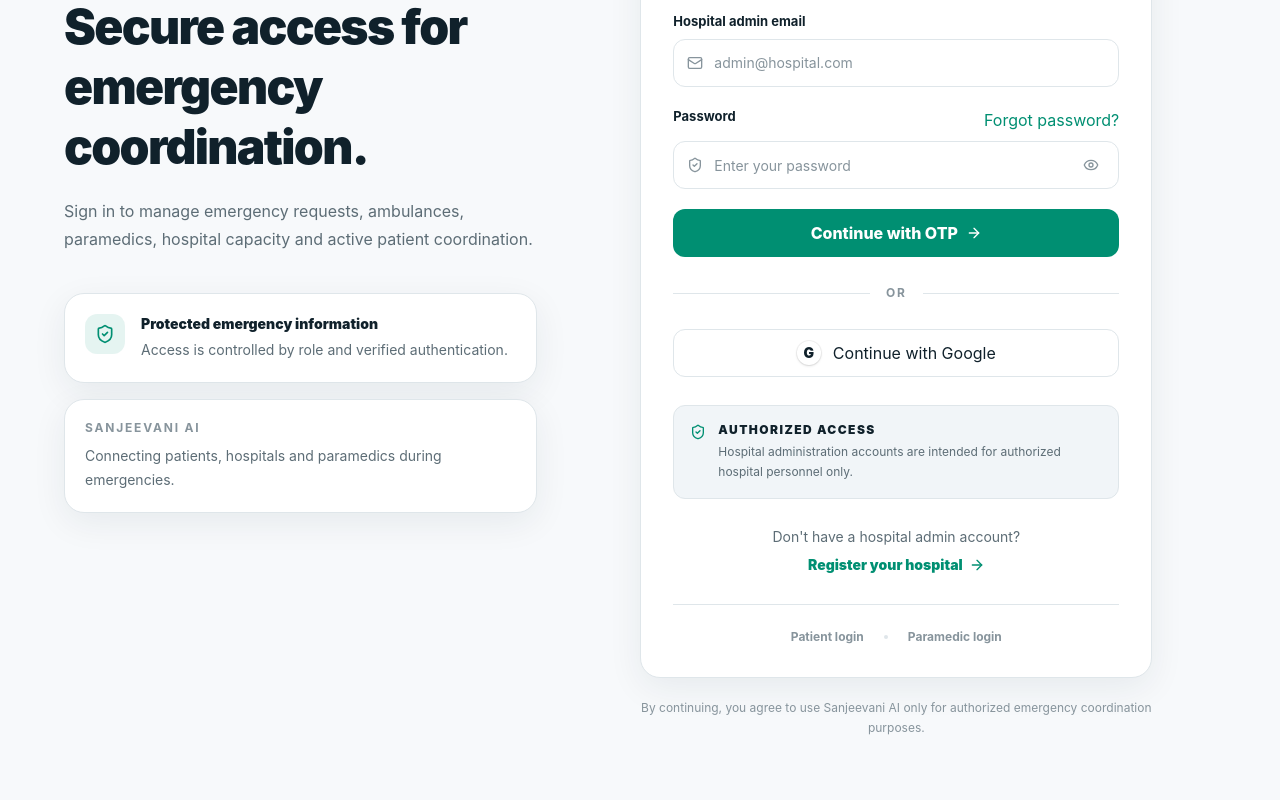
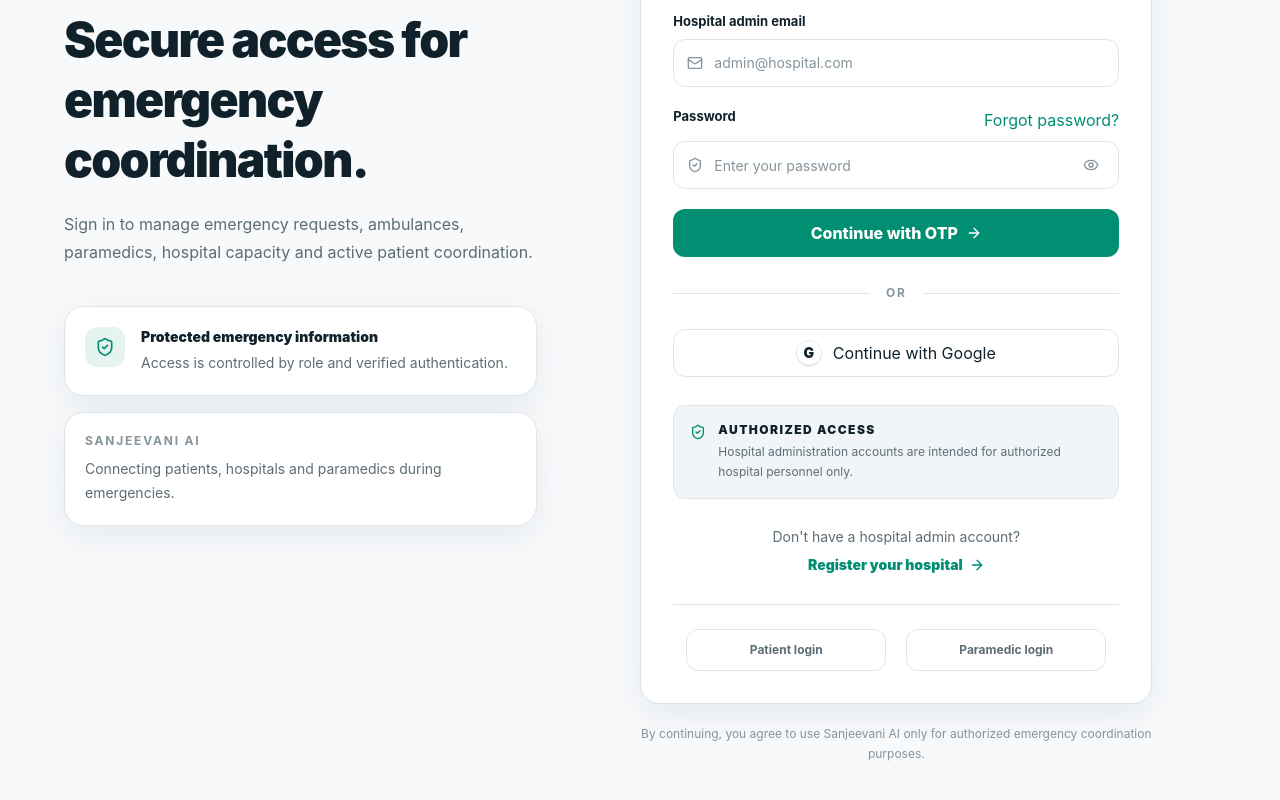
Before and after one commit to Sujal-3019/Sanjeevani-Ai, a React (Vite) app in the folder frontend/: page /login/hospital-admin in a window 1280 px wide. Shown: the part 444-1244 px from the top of the page. Built offline with nearby package versions, Linux system fonts and the light colour scheme.

Commit message:
updated ui

```diff
--- a/frontend/src/pages/auth/HospitalAdminLogin.jsx
+++ b/frontend/src/pages/auth/HospitalAdminLogin.jsx
@@ -429,16 +429,15 @@ function HospitalAdminLogin() {
                     <div className="mt-7 flex flex-wrap items-center justify-center gap-x-5 gap-y-2 border-t border-(--sj-border) pt-6 text-xs font-bold text-(--sj-text-muted)">
                         <Link
                             to="/login/patient"
-                            className="transition hover:text-(--sj-text)"
+                            className="rounded-xl border border-(--sj-border) px-3 py-3 w-50 text-center text-xs font-bold text-(--sj-text-soft) transition hover:bg-(--sj-surface-2) hover:text-(--sj-text)"
                         >
                             Patient login
                         </Link>
 
-                        <span className="h-1 w-1 rounded-full bg-(--sj-border)" />
 
                         <Link
                             to="/login/paramedic"
-                            className="transition hover:text-(--sj-text)"
+                            className="rounded-xl border border-(--sj-border) px-3 py-3 w-50 text-center text-xs font-bold text-(--sj-text-soft) transition hover:bg-(--sj-surface-2) hover:text-(--sj-text)"
                         >
                             Paramedic login
                         </Link>
```
